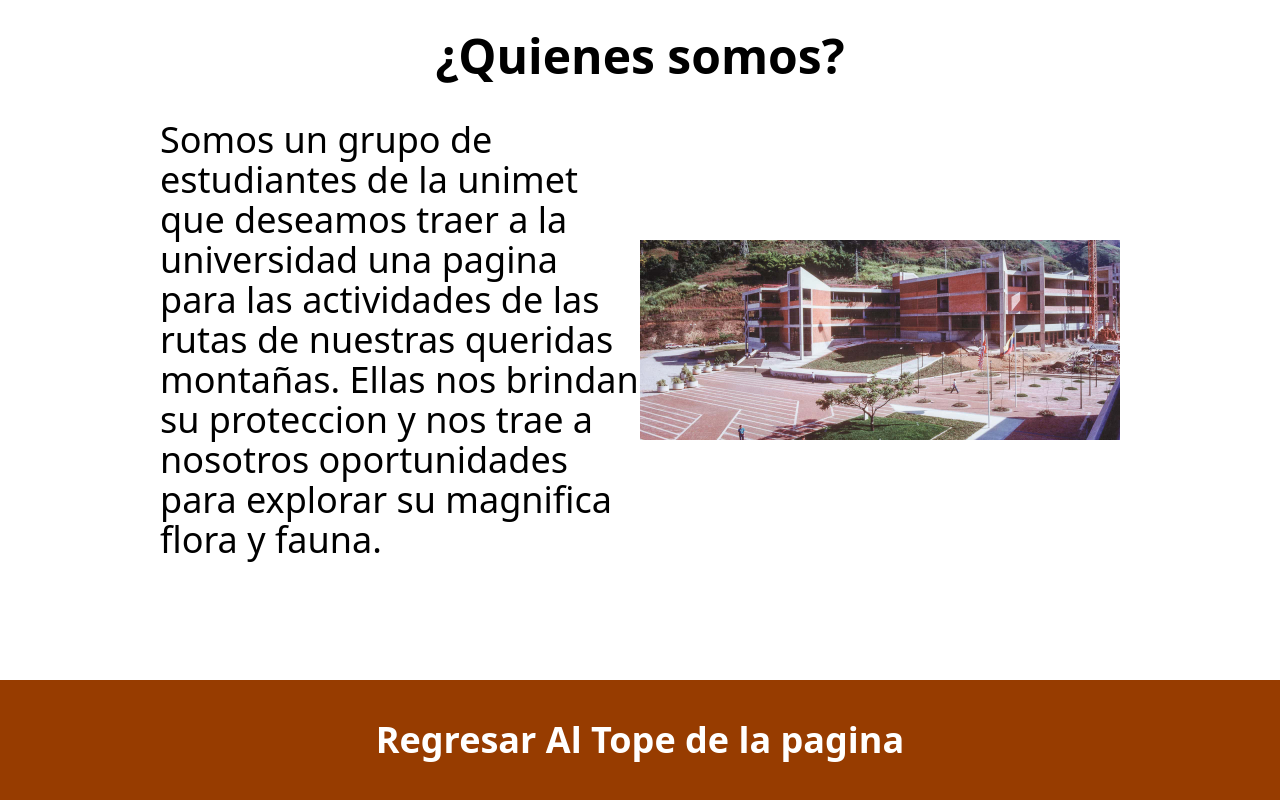
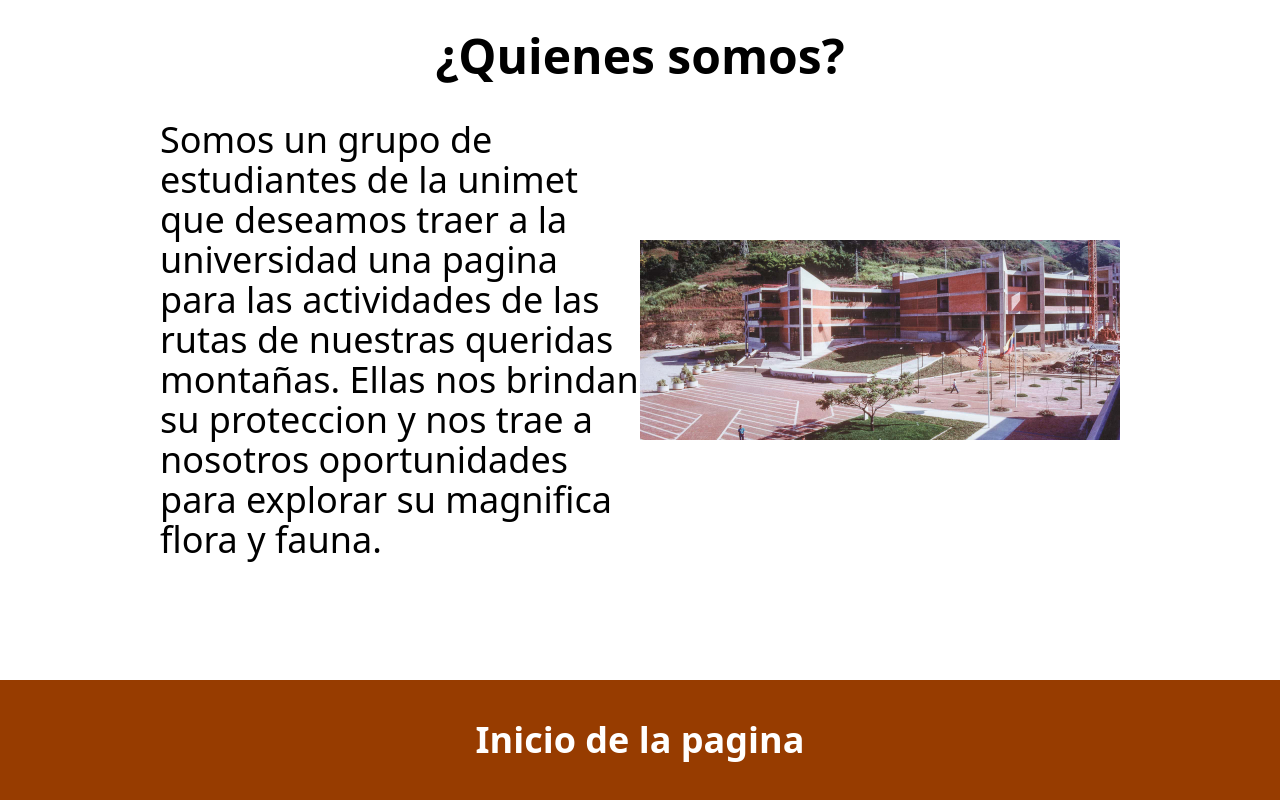
Before and after one commit to alepadron03/Micro2Def-grupo-5, a React (Vite) app: page / in a window 1280 px wide. Shown: the part 772-1572 px from the top of the page. Built offline with nearby package versions, Linux system fonts and the light colour scheme.

Commit message:
Update Footer.jsx

```diff
--- a/src/components/Footer.jsx
+++ b/src/components/Footer.jsx
@@ -15,7 +15,7 @@ export default function Footer(){
 
             <ul className="flex bg-amber-800 justify-around text-4xl text-nowrap text-white font-bold ">
 
-                <button onClick={volverArriba} class='hover:bg-amber-700 py-10'>Regresar Al Tope de la pagina</button>
+                <button onClick={volverArriba} class='hover:bg-amber-700 py-10'>Inicio de la pagina</button>
 
             </ul>
         </nav>
```
